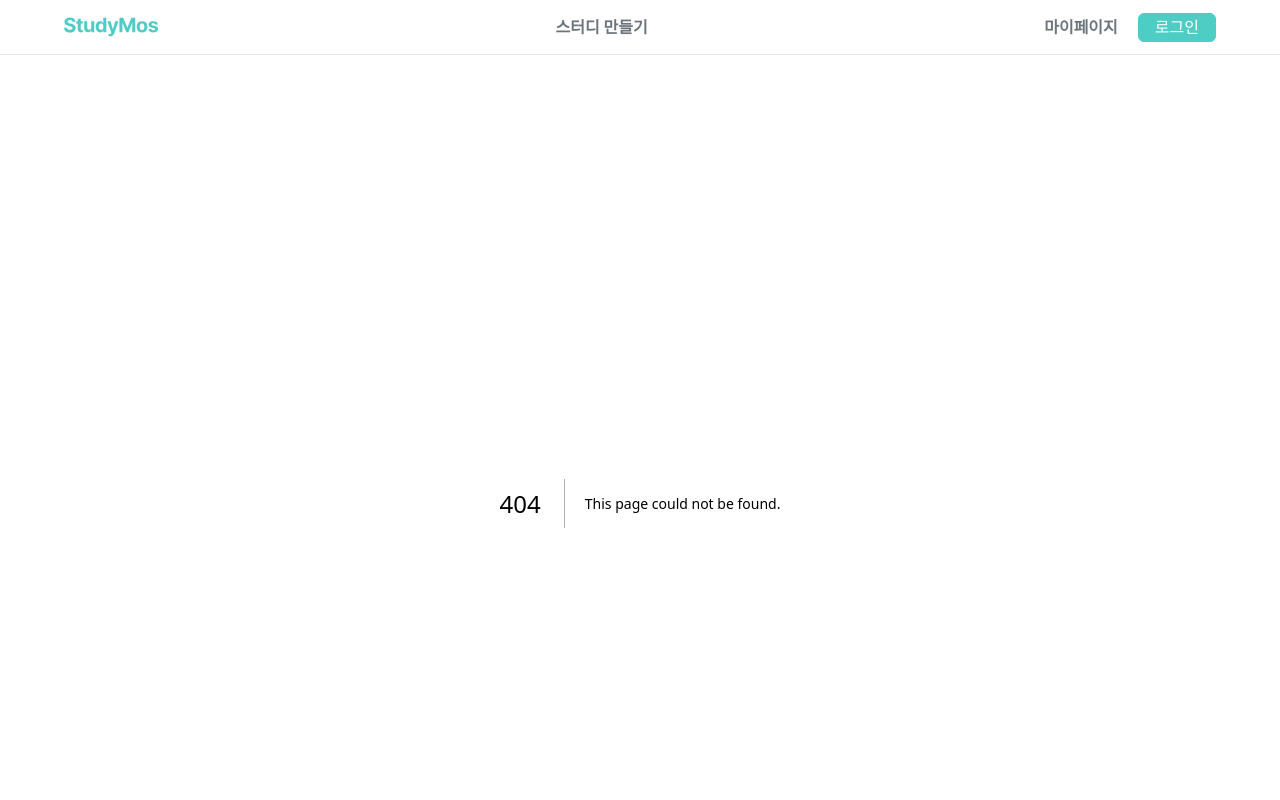
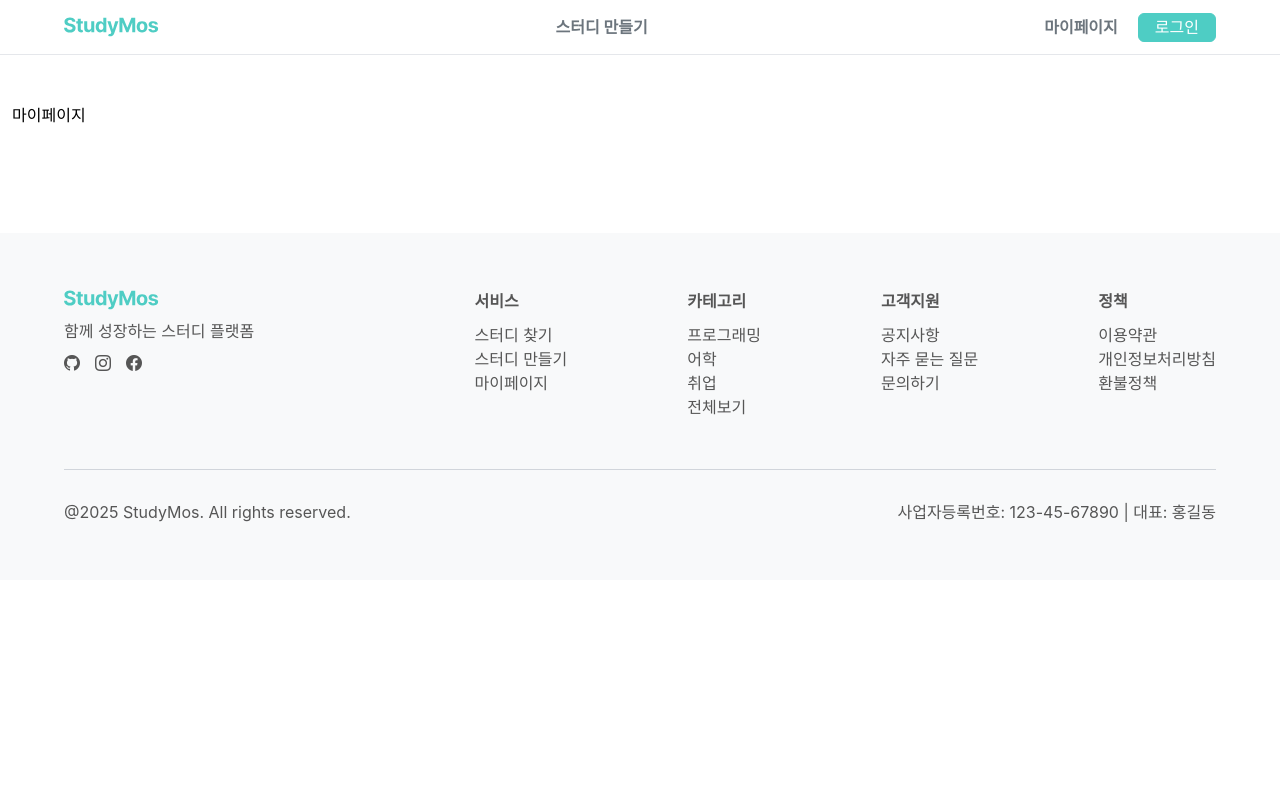
Before and after one commit to project-mos/frontend, a Next.js app: page /mypage in a window 1280 px wide. Before the commit this address had no page. Shown: the top 800 px of the page. Built offline with nearby package versions, Linux system fonts and the light colour scheme.

Commit message:
🔨 [Refactor] : URL 경로 상수 파일 생성

```diff
--- a/src/components/molecules/Header.tsx
+++ b/src/components/molecules/Header.tsx
@@ -6,6 +6,7 @@ import Link from "next/link";
 import Typography from "../atoms/Typography";
 import { useState } from "react";
 import LoginModal from "@/features/login/components/LoginModal";
+import URL from "@/constants/URL";
 
 interface NavItemProps {
   href: string;
@@ -35,19 +36,19 @@ const Header = () => {
         <div className="flex w-[90%] max-w-[1300px] items-center justify-between">
           {/* 왼쪽: 로고 */}
           <div>
-            <Link href="/" passHref>
+            <Link href={URL.HOME} passHref>
               <SvgIcons.Logo />
             </Link>
           </div>
 
           {/* 중간: 스터디 만들기 버튼 */}
           <div>
-            <NavItem href="/create-study" label="스터디 만들기" />
+            <NavItem href={URL.STUDY.CREATE} label="스터디 만들기" />
           </div>
 
           {/* 오른쪽: 마이페이지, 로그인 버튼 */}
           <div className="flex items-center gap-[20px]">
-            <NavItem href="/my-page" label="마이페이지" />
+            <NavItem href={URL.MYPAGE} label="마이페이지" />
             {isLoggedIn ? (
               <Button.Solid color="Main" active className="h-[29px]">
                 로그아웃
--- /dev/null
+++ b/src/constants/URL.tsx
@@ -0,0 +1,9 @@
+const URL = {
+  HOME: "/",
+  STUDY: {
+    CREATE: "/studies/create",
+  },
+  MYPAGE: "/mypage",
+} as const;
+
+export default URL;
```
Also changed, not shown: src/app/mypage/page.tsx (renamed from src/app/my-page/page.tsx).
